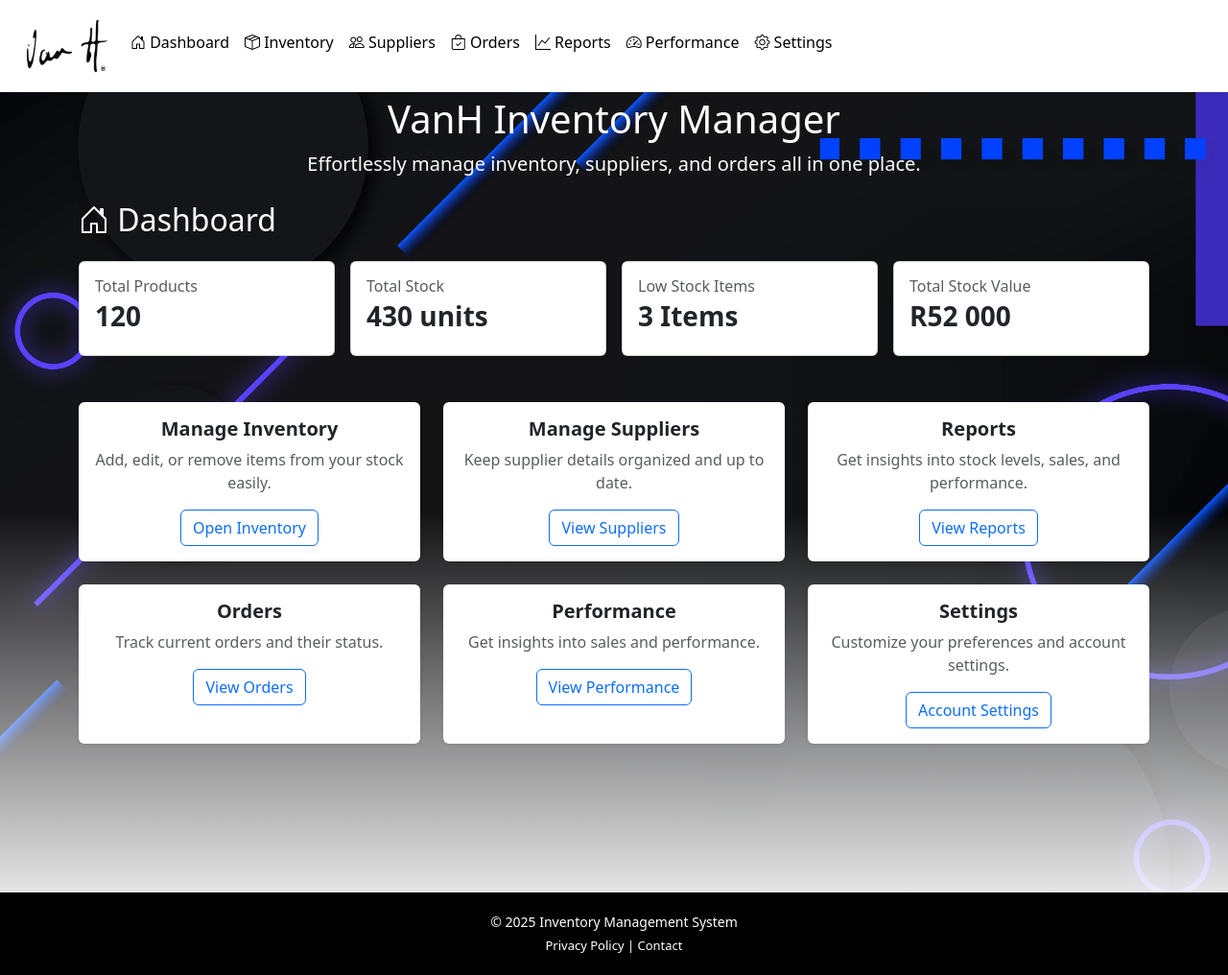
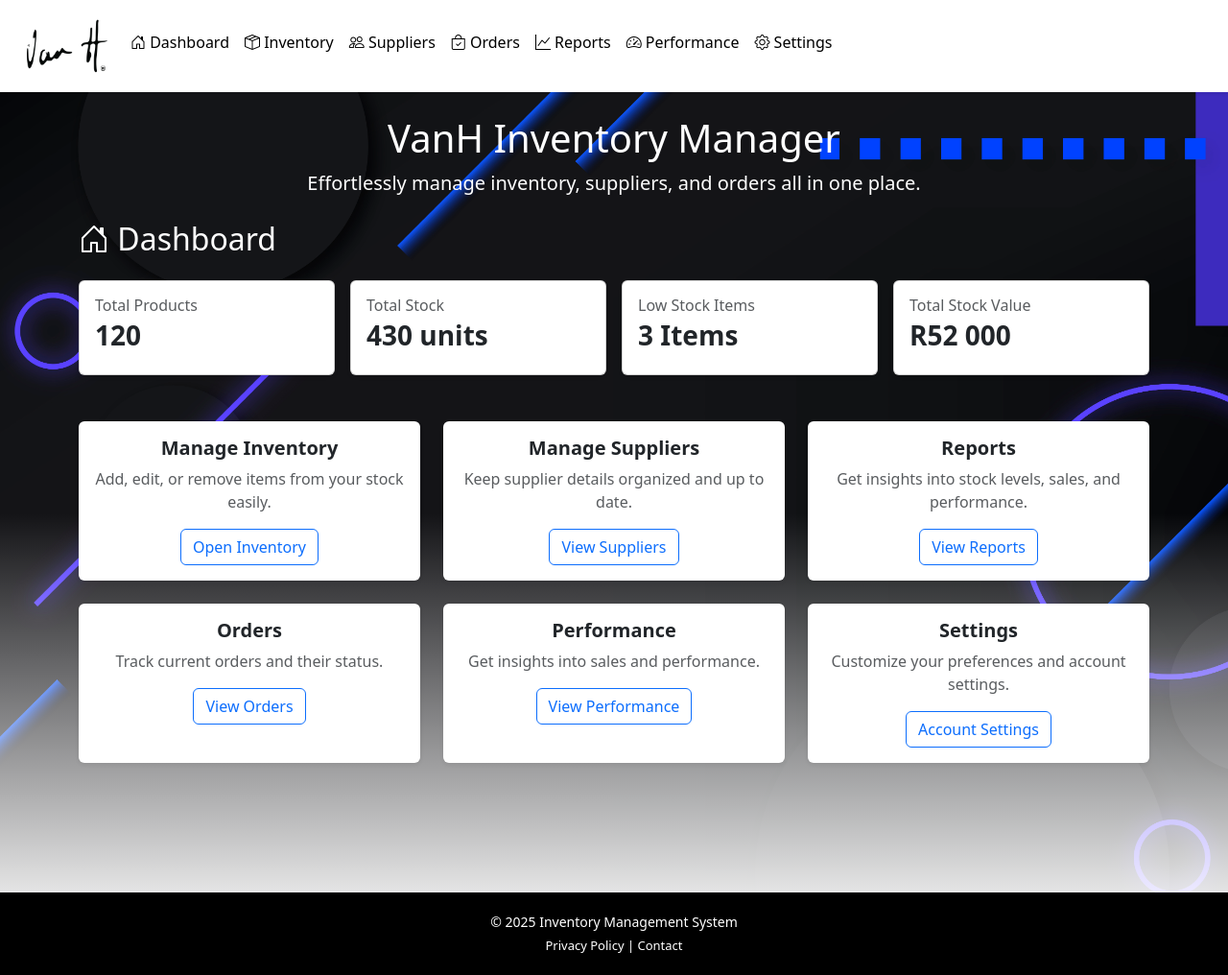
Before and after one commit to gitmatt69/Group12, a Flask app: page / in a window 1280 px wide. Shown: the whole page at 96% size. Run offline with Flask 3, Linux system fonts and the light colour scheme.

Commit message:
Moved the VanH thing down a little bit more

```diff
--- a/templates/index.html
+++ b/templates/index.html
@@ -71,7 +71,7 @@
       {% block content %}
       <div class="dashboard-bg">
         <div class="container my-4 text-center">
-          <h1 class="text-white" style="padding-top: 10px;">VanH Inventory Manager</h1>
+          <h1 class="text-white" style="padding-top: 30px;">VanH Inventory Manager</h1>
           <p class="text-white lead">Effortlessly manage inventory, suppliers, and orders all in one place.</p>
         </div>
         <div class="container my-4">
```
